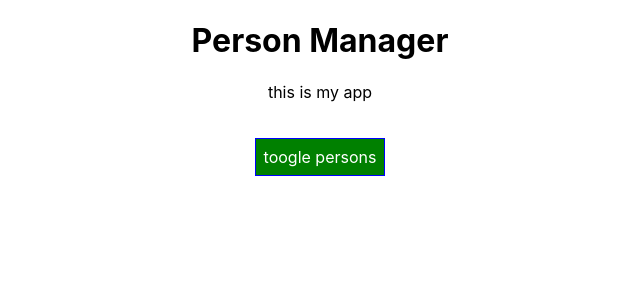
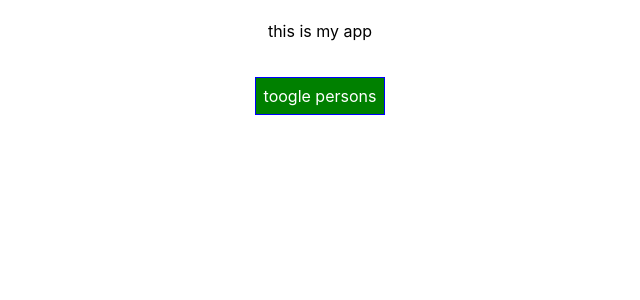
Before and after one commit to aladiha/React-app, a React (Create React App) app: page / in a window 1280 px wide. Shown: the top 300 px of the page, without its empty margins (320-960 px from the left). Built offline with nearby package versions, Linux system fonts and the light colour scheme.

Commit message:
wrapping component

```diff
--- a/src/components/Cockpit/Cockpit.js
+++ b/src/components/Cockpit/Cockpit.js
@@ -1,8 +1,15 @@
-import React from 'react'
+import React, { useEffect } from 'react'
 import cssClasses from './Cockpit.module.css';
 
 
-const cockpit = (props) => {
+const Cockpit = (props) => {
+
+    useEffect(() => {
+        console.log('cockpit.js useEffict');
+        setTimeout(() => {
+            alert('saved data to cloud!')
+        },1000);
+    },[]);
 
     let classes =[];
     let btnClass = '';
@@ -11,11 +18,11 @@ const cockpit = (props) => {
         btnClass = cssClasses.Red;
     }
 
-    if(props.persons.length <= 2){
+    if(props.length <= 2){
       classes.push(cssClasses.red);
     }
 
-    if(props.persons.length <= 1){
+    if(props.length <= 1){
       classes.push(cssClasses.bold);
     }
 
@@ -36,4 +43,4 @@ return (
 );
 }
 
-export default cockpit;
+export default React.memo(Cockpit);
--- a/src/components/Persons/Person/Person.js
+++ b/src/components/Persons/Person/Person.js
@@ -1,18 +1,18 @@
 import React, { Component } from 'react';
 import classes from './Person.module.css';
-
+import Auxilary from '../../../hoc/Auxilary'
 
 
 class Person extends Component {
     render(){
     console.log('[person.js] rendering..');
         return (
-         <div className={classes.Person}>
+         <Auxilary>
             <p onClick={this.props.click}>I'am {this.props.name}! and iam {this.props.age} years old</p>
             <p>{this.props.children}</p>
             <input type="text" onChange={this.props.changed} value={this.props.name}/>
-        </div>
-        )
+         </Auxilary>
+        );
     }
 };
 
--- a/src/components/Persons/Persons.js
+++ b/src/components/Persons/Persons.js
@@ -1,16 +1,21 @@
-import React, {Component} from 'react'
+import React, { PureComponent } from 'react'
 import Person from './Person/Person'
 
-class Persons extends Component {
+class Persons extends PureComponent {
 // static getDerivedStateFromProps(props, state) {
 //     console.log('[persons.js] getDerivedState');
 //     return state;
 // }
 
-shouldComponentUpdate(nextProps, nextState){
-    console.log('[persons.js] shouldComponentUpdate');
-    return true;
-}
+// shouldComponentUpdate(nextProps, nextState){
+//     console.log('[persons.js] shouldComponentUpdate');
+//     if(nextProps.persons !== this.props.persons
+//          || nextProps.changed !== this.props.changed
+//          || nextProps.click !== this.props.click)
+//         return true;
+//     else
+//         return false;
+// }
 
 getSnapshotBeforeUpdate(prevProps, prevState){
     console.log('[persons.js] getSnapshotBeforeUpdate');
@@ -21,7 +26,7 @@ componentDidUpdate(){
     console.log('[persons.js] ComponentDidUpdate');
 }
 
-    render(){
+render(){
 console.log('[Persons.js] rendering..');
 return this.props.persons.map((person, index) => {
         return(
--- a/src/containers/App.js
+++ b/src/containers/App.js
@@ -2,6 +2,8 @@ import React, { Component } from 'react';
 import cssClasses from './App.module.css';
 import Persons from '../components/Persons/Persons'
 import Cockpit from '../components/Cockpit/Cockpit'
+import withClass from '../hoc/WithClass';
+import Auxilary from '../hoc/Auxilary'
 
 
 
@@ -74,18 +76,18 @@ render(){
     }
 
    return (
-    <div className={cssClasses.App}>
+    <Auxilary>
     <Cockpit
     title={this.props.appTitle}
     showPersons= {this.state.showPersons}
-    persons = {this.state.persons}
+    length = {this.state.persons.length}
     toggle = {this.togglePersonsHandler}
      />
     {persons}
-    </div>
+    </Auxilary>
   );
 
 }
 }
 
-export default App;
+export default withClass(App,cssClasses.App);
--- /dev/null
+++ b/src/hoc/Auxilary.js
@@ -0,0 +1,6 @@
+import React from 'react'
+
+
+const aux = props => props.children;
+
+export default aux;
--- /dev/null
+++ b/src/hoc/WithClass.js
@@ -0,0 +1,11 @@
+import React from 'react'
+
+const withClass = (WrappedComponent, className) => {
+    return props => (
+        <div className={className}>
+            <WrappedComponent/>
+        </div>
+    );
+};
+
+export default withClass
```
